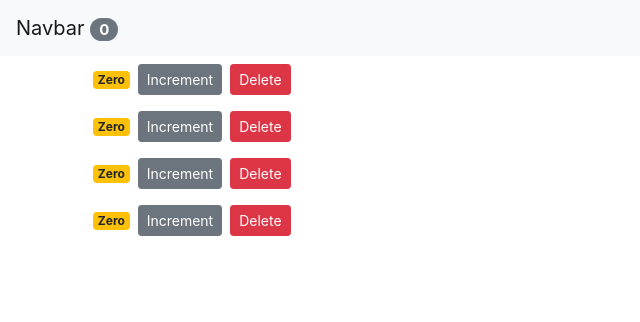
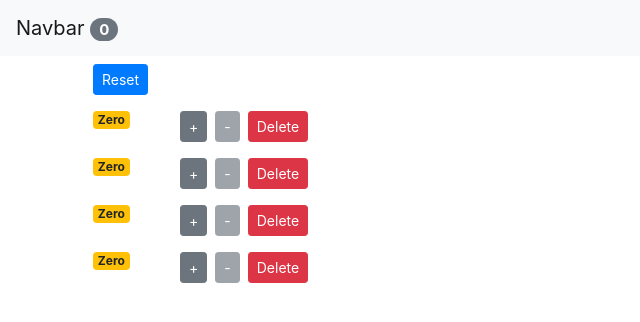
Before and after one commit to ShazadH/counter-app, a React (Create React App) app: page / in a window 1280 px wide. Shown: the top 322 px of the page, without its empty margins (0-640 px from the left). Built offline with nearby package versions, Linux system fonts and the light colour scheme.

Commit message:
final result

```diff
--- a/src/App.js
+++ b/src/App.js
@@ -21,11 +21,27 @@
     this.setState({ counters });
   };
 
+  handleDecrement = (counter) => {
+    const counters = [...this.state.counters];
+    const index = counters.indexOf(counter);
+    counters[index] = { ...counter };
+    counters[index].value--;
+    this.setState({ counters });
+  };
+
   handleDelete = (counterId) => {
     console.log(counterId);
     const counters = this.state.counters.filter(
       (counter) => counter.id !== counterId
     );
+    this.setState({ counters });
+  };
+
+  handleReset = () => {
+    const counters = this.state.counters.map((c) => {
+      c.value = 0;
+      return c;
+    });
     this.setState({ counters });
   };
 
@@ -40,6 +56,8 @@
         <main className="container">
           <Counters
             onIncrement={this.handleIncrement}
+            onDecrement={this.handleDecrement}
+            onReset={this.handleReset}
             onDelete={this.handleDelete}
             counters={this.state.counters}
           />
--- a/src/components/counter.jsx
+++ b/src/components/counter.jsx
@@ -1,28 +1,33 @@
 import React, { Component } from "react";
 
 export class Counter extends Component {
-  constructor(props) {
-    super(props);
-  }
-
   render() {
-    console.log(this.props);
     return (
-      <div>
-        {this.props.children}
+      <div className="row">
+        <div className="col-1">
           <span className={this.getBadgeClasses()}>{this.formatCount()}</span>
+        </div>
+        <div className="col">
           <button
             onClick={() => this.props.onIncrement(this.props.counter)}
             className="btn btn-secondary btn-sm"
           >
-          Increment
+            +
+          </button>
+          <button
+            onClick={() => this.props.onDecrement(this.props.counter)}
+            className="btn btn-secondary btn-sm m-2"
+            disabled={this.props.counter.value === 0 ? "disabled" : ""}
+          >
+            -
           </button>
           <button
             onClick={() => this.props.onDelete(this.props.counter.id)}
-          className="btn btn-danger btn-sm m-2"
+            className="btn btn-danger btn-sm"
           >
             Delete
           </button>
+        </div>
       </div>
     );
   }
--- a/src/components/counters.jsx
+++ b/src/components/counters.jsx
@@ -3,14 +3,24 @@
 
 class Counters extends Component {
   render() {
-    const { counters, onDelete, onIncrement } = this.props;
+    const {
+      counters,
+      onDelete,
+      onIncrement,
+      onDecrement,
+      onReset,
+    } = this.props;
 
     return (
       <div>
+        <button onClick={onReset} className="btn btn-primary btn-sm m-2">
+          Reset
+        </button>
         {counters.map((counter) => (
           <Counter
             key={counter.id}
             onIncrement={onIncrement}
+            onDecrement={onDecrement}
             onDelete={onDelete}
             counter={counter}
           />
--- a/src/components/navbar.jsx
+++ b/src/components/navbar.jsx
@@ -2,8 +2,8 @@
 
 const NavBar = ({ totalCounters }) => {
   return (
-    <nav class="navbar navbar-light bg-light">
-      <a class="navbar-brand" href="#">
+    <nav className="navbar navbar-light bg-light">
+      <a className="navbar-brand" href="#">
         Navbar{" "}
         <span className="badge badge-pill badge-secondary">
           {totalCounters}
```
Lines whose indentation alone changed are shown as unchanged.
